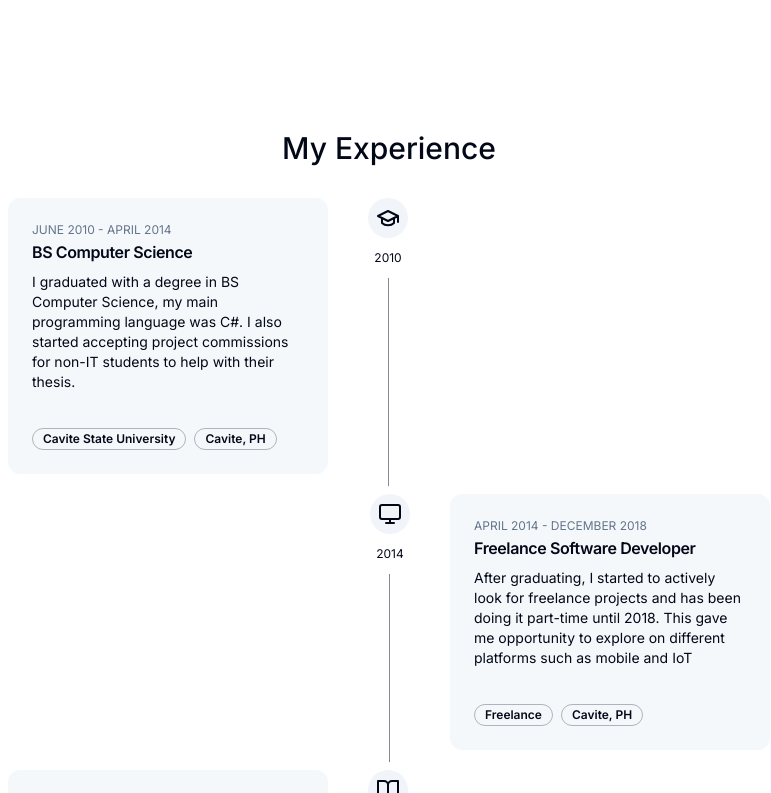
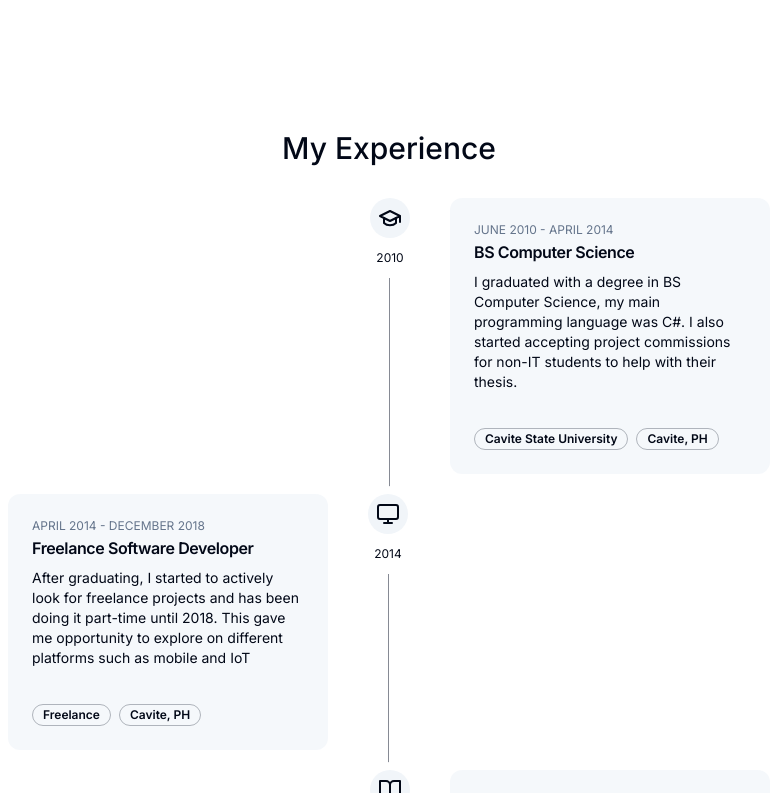
Before and after one commit to ezanglo/portfolio, a Next.js app: page / in a window 1280 px wide. Shown: the part 3600-4393 px from the top of the page, without its empty margins (251-1022 px from the left). Built offline with nearby package versions, Linux system fonts and the light colour scheme.

Commit message:
Added animation to experience

```diff
--- a/components/experience-card.tsx
+++ b/components/experience-card.tsx
@@ -24,7 +24,7 @@ export default function ExperienceCard({
   year,
 }: ExperienceCardProps) {
   return (
-    <div className="group grid grid-cols-1 md:grid-cols-2">
+    <div className="grid grid-cols-1 md:grid-cols-2">
       <div
         className={cn(
           "flex flex-row relative border-primary/50 pb-5 pl-5 border-l md:pl-[initial] md:border-l-0",
--- a/components/experience-section.tsx
+++ b/components/experience-section.tsx
@@ -1,15 +1,28 @@
 "use client";
 
 import { useSectionInView } from "@/hooks/use-section-in-view";
+import { experiencesData } from "@/lib/data";
+import { motion } from "framer-motion";
 import React from "react";
+import ExperienceCard from "./experience-card";
 import SectionHeading from "./section-heading";
-import { experiencesData } from "@/lib/data";
-import { useTheme } from "next-themes";
-import ExperienceCard from "./experience-card";
+
+export const fadeInAnimationVariants = {
+  initial: {
+    opacity: 0,
+    y: 100,
+  },
+  animate: (index: number) => ({
+    opacity: 1,
+    y: 0,
+    transition: {
+      delay: 0.175 * index,
+    },
+  }),
+};
 
 export default function ExperienceSection() {
   const { ref } = useSectionInView("Experience", 0.2);
-  const { theme } = useTheme();
 
   return (
     <section
@@ -18,13 +31,19 @@ export default function ExperienceSection() {
       className="scroll-mt-28 mb-28 sm:mb-40 px-5 sm:px-16"
     >
       <SectionHeading>My Experience</SectionHeading>
-      <div>
-        {experiencesData.map((experience, index) => (
-          <React.Fragment key={index}>
+      {experiencesData.map((experience, index) => (
+        <React.Fragment key={index}>
+          <motion.div
+            className="group"
+            variants={fadeInAnimationVariants}
+            initial="initial"
+            whileInView="animate"
+            custom={index}
+          >
             <ExperienceCard {...experience} />
-          </React.Fragment>
-        ))}
-      </div>
+          </motion.div>
+        </React.Fragment>
+      ))}
     </section>
   );
 }
```
